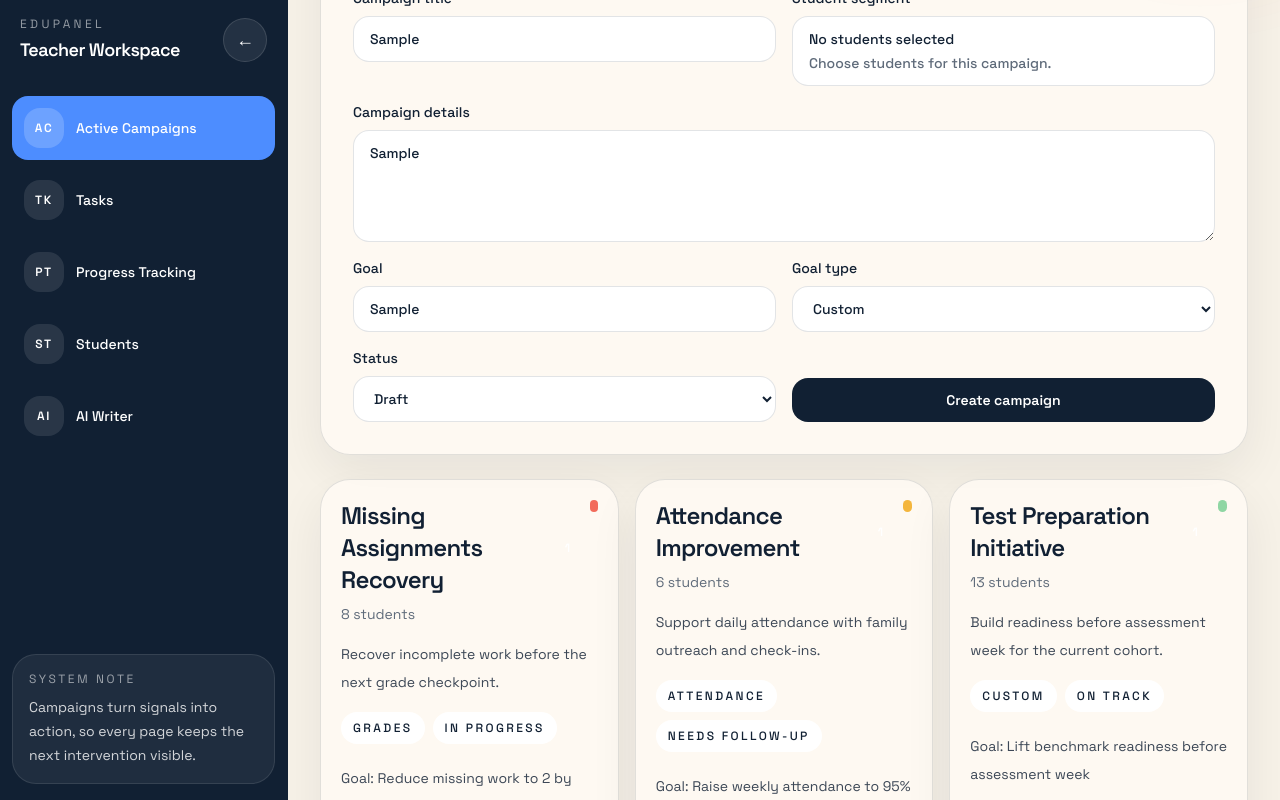
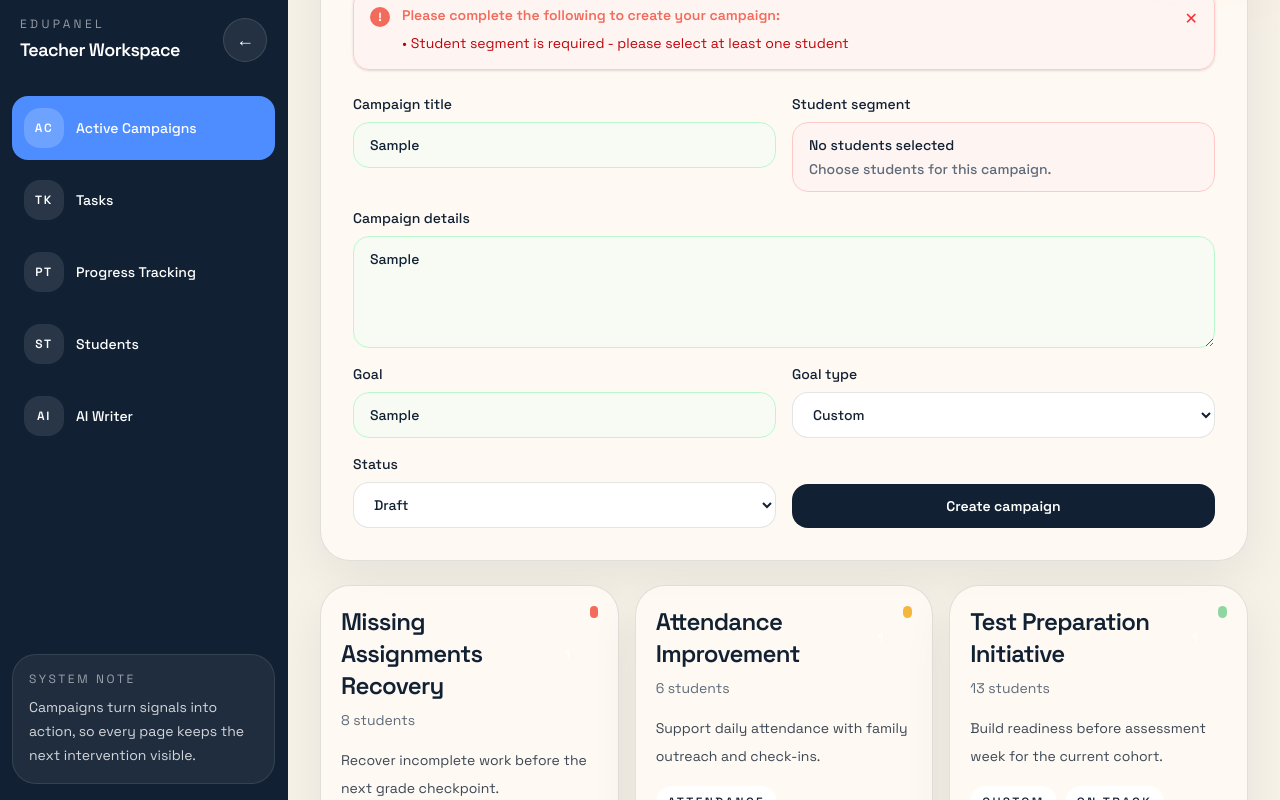
Before and after one commit to Drdraqounof/BC2, a Next.js app: page /active-campaigns in a window 1280 px wide. Both pictures are taken after typing "Sample", "Sample", "Sample" into the empty fields and a click on the button "Create campaign". Shown: the part 463-1263 px from the top of the page. Built offline with nearby package versions, Linux system fonts and the light colour scheme.

Commit message:
fix: correct task-assignment route URL path for route groups

```diff
--- a/app/(dashboard)/active-campaigns/page.tsx
+++ b/app/(dashboard)/active-campaigns/page.tsx
@@ -51,6 +51,17 @@ function getEmptyForm(): CampaignFormState {
   };
 }
 
+function getFieldHighlight(isEmpty: boolean): string {
+  return isEmpty ? "bg-amber-50/50 border-amber-200" : "";
+}
+
+function isFieldEmpty(field: string | string[]): boolean {
+  if (Array.isArray(field)) {
+    return field.length === 0;
+  }
+  return field.trim() === "";
+}
+
 export default function ActiveCampaignsPage() {
   const [campaigns, setCampaigns] = useState<CampaignRecord[]>(activeCampaigns);
   const [form, setForm] = useState<CampaignFormState>(getEmptyForm);
@@ -58,6 +69,8 @@ export default function ActiveCampaignsPage() {
   const [isEditingDetails, setIsEditingDetails] = useState(false);
   const [isStudentPickerOpen, setIsStudentPickerOpen] = useState(false);
   const [tasks, setTasks] = useState<TaskRecord[]>(mockTasks);
+  const [validationErrors, setValidationErrors] = useState<string[]>([]);
+  const [showErrorNotification, setShowErrorNotification] = useState(false);
 
   const visibleCampaigns = useMemo(
     () => campaigns.filter((campaign) => !campaign.archived),
@@ -81,6 +94,7 @@ export default function ActiveCampaignsPage() {
 
   function handleFieldChange<K extends keyof CampaignFormState>(field: K, value: CampaignFormState[K]) {
     setForm((current) => ({ ...current, [field]: value }));
+    setShowErrorNotification(false);
   }
 
   function resetForm() {
@@ -90,12 +104,28 @@ export default function ActiveCampaignsPage() {
   function handleSubmit(event: React.FormEvent<HTMLFormElement>) {
     event.preventDefault();
 
+    const errors: string[] = [];
     const title = form.title.trim();
     const description = form.description.trim();
     const goal = form.goal.trim();
     const selectedStudents = form.selectedStudents;
 
-    if (!title || !description || !goal || selectedStudents.length === 0) {
+    if (!title) {
+      errors.push("Campaign title is required");
+    }
+    if (selectedStudents.length === 0) {
+      errors.push("Student segment is required - please select at least one student");
+    }
+    if (!description) {
+      errors.push("Campaign details are required");
+    }
+    if (!goal) {
+      errors.push("Goal is required");
+    }
+
+    if (errors.length > 0) {
+      setValidationErrors(errors);
+      setShowErrorNotification(true);
       return;
     }
 
@@ -118,6 +148,8 @@ export default function ActiveCampaignsPage() {
         ),
       );
       setIsEditingDetails(false);
+      setValidationErrors([]);
+      setShowErrorNotification(false);
       return;
     }
 
@@ -139,6 +171,8 @@ export default function ActiveCampaignsPage() {
     ]);
 
     resetForm();
+    setValidationErrors([]);
+    setShowErrorNotification(false);
   }
 
   function openCampaignDetails(campaign: CampaignRecord, editMode = false) {
@@ -243,13 +277,46 @@ export default function ActiveCampaignsPage() {
           </div>
         </div>
 
+        {showErrorNotification && validationErrors.length > 0 && (
+          <div className="mt-6 rounded-2xl border border-red-200 bg-red-50/50 p-4 shadow-sm">
+            <div className="flex items-start gap-3">
+              <div className="mt-0.5 h-5 w-5 flex-shrink-0 rounded-full bg-[var(--signal-red)] flex items-center justify-center">
+                <span className="text-xs font-bold text-white">!</span>
+              </div>
+              <div className="flex-1">
+                <h3 className="text-sm font-semibold text-[var(--signal-red)]">
+                  Please complete the following to create your campaign:
+                </h3>
+                <ul className="mt-2 space-y-1">
+                  {validationErrors.map((error, index) => (
+                    <li key={index} className="text-sm text-red-700">
+                      • {error}
+                    </li>
+                  ))}
+                </ul>
+              </div>
+              <button
+                type="button"
+                onClick={() => setShowErrorNotification(false)}
+                className="mt-0.5 flex-shrink-0 text-red-500 hover:text-red-700"
+              >
+                ✕
+              </button>
+            </div>
+          </div>
+        )}
+
         <form className="mt-6 grid gap-4 md:grid-cols-2" onSubmit={handleSubmit}>
           <label className="flex flex-col gap-2 text-sm font-medium text-[var(--foreground)]">
             Campaign title
             <input
               value={form.title}
               onChange={(event) => handleFieldChange("title", event.target.value)}
-              className="rounded-2xl border border-[var(--border)] bg-white px-4 py-3 text-sm outline-none transition focus:border-[var(--signal-blue)]"
+              className={`rounded-2xl border px-4 py-3 text-sm outline-none transition focus:border-[var(--signal-blue)] ${
+                isFieldEmpty(form.title)
+                  ? "border-red-200 bg-red-50/50"
+                  : "border-green-200 bg-green-50/50"
+              }`}
               placeholder="Attendance recovery sprint"
             />
           </label>
@@ -259,7 +326,11 @@ export default function ActiveCampaignsPage() {
             <button
               type="button"
               onClick={() => setIsStudentPickerOpen(true)}
-              className="rounded-2xl border border-[var(--border)] bg-white px-4 py-3 text-left text-sm transition hover:border-[var(--signal-blue)]"
+              className={`rounded-2xl border px-4 py-3 text-left text-sm transition hover:border-[var(--signal-blue)] ${
+                isFieldEmpty(form.selectedStudents)
+                  ? "border-red-200 bg-red-50/50"
+                  : "border-green-200 bg-green-50/50"
+              }`}
             >
               <span className="block font-medium text-[var(--foreground)]">
                 {formatStudentSegment(form.selectedStudents)}
@@ -275,7 +346,11 @@ export default function ActiveCampaignsPage() {
             <textarea
               value={form.description}
               onChange={(event) => handleFieldChange("description", event.target.value)}
-              className="min-h-28 rounded-2xl border border-[var(--border)] bg-white px-4 py-3 text-sm outline-none transition focus:border-[var(--signal-blue)]"
+              className={`min-h-28 rounded-2xl border px-4 py-3 text-sm outline-none transition focus:border-[var(--signal-blue)] ${
+                isFieldEmpty(form.description)
+                  ? "border-red-200 bg-red-50/50"
+                  : "border-green-200 bg-green-50/50"
+              }`}
               placeholder="Describe what this intervention is solving and the teacher action it supports."
             />
           </label>
@@ -285,7 +360,11 @@ export default function ActiveCampaignsPage() {
             <input
               value={form.goal}
               onChange={(event) => handleFieldChange("goal", event.target.value)}
-              className="rounded-2xl border border-[var(--border)] bg-white px-4 py-3 text-sm outline-none transition focus:border-[var(--signal-blue)]"
+              className={`rounded-2xl border px-4 py-3 text-sm outline-none transition focus:border-[var(--signal-blue)] ${
+                isFieldEmpty(form.goal)
+                  ? "border-red-200 bg-red-50/50"
+                  : "border-green-200 bg-green-50/50"
+              }`}
               placeholder="Raise weekly attendance to 95%"
             />
           </label>
--- a/app/(dashboard)/task-assignment/[id]/page.tsx
+++ b/app/(dashboard)/task-assignment/[id]/page.tsx
@@ -1,19 +1,15 @@
 "use client";
 
 import { useState } from "react";
-import { useRouter } from "next/navigation";
+import { useRouter, useParams } from "next/navigation";
 import { mockTasks, type TaskRecord, type Comment, type Rating, type Evidence } from "../../../dashboard-data";
 
-type Params = {
-  params: {
-    id: string;
-  };
-};
-
-export default function TaskDetailPage({ params }: Params) {
+export default function TaskDetailPage() {
   const router = useRouter();
+  const params = useParams();
+  const taskId = params.id as string;
   const [tasks, setTasks] = useState<TaskRecord[]>(mockTasks);
-  const task = tasks.find((t) => t.id === params.id);
+  const task = tasks.find((t) => t.id === taskId);
 
   const [newCommentText, setNewCommentText] = useState("");
   const [newRatingCategory, setNewRatingCategory] = useState("");
--- a/app/(dashboard)/task-assignment/page.tsx
+++ b/app/(dashboard)/task-assignment/page.tsx
@@ -56,7 +56,7 @@ export default function TaskAssignmentPage() {
     return tasks.filter((task) => {
       // Filter by student
       if (filterStudentId !== "all") {
-        if (!task.selectedStudents.includes(filterStudentId)) {
+        if (!task.selectedStudents || !task.selectedStudents.includes(filterStudentId)) {
           return false;
         }
       }
@@ -434,7 +434,7 @@ export default function TaskAssignmentPage() {
             </div>
           ) : (
             filteredTasks.map((task) => (
-              <Link key={task.id} href={`/dashboard/task-assignment/${task.id}`}>
+              <Link key={task.id} href={`/task-assignment/${task.id}`}>
                 <article className="cursor-pointer rounded-[30px] border border-[var(--border)] bg-[var(--panel)] p-5 shadow-[0_18px_50px_rgba(15,23,42,0.07)] transition hover:border-[var(--signal-blue)]">
                 <div className="flex items-start justify-between gap-3">
                   <div className="flex-1">
--- a/app/dashboard-data.ts
+++ b/app/dashboard-data.ts
@@ -185,6 +185,7 @@ export type TaskRecord = {
   creatorId: string;
   studentCount: number;
   completedCount: number;
+  selectedStudents?: string[];
   status: "pending" | "in-progress" | "completed" | "revision-submitted";
 };
 
@@ -217,6 +218,7 @@ export const mockTasks: TaskRecord[] = [
     creatorId: "teacher-1",
     studentCount: 3,
     completedCount: 1,
+    selectedStudents: ["Maya Thompson", "Ava Patel", "Noah Rivera"],
     status: "in-progress",
   },
   {
@@ -231,6 +233,7 @@ export const mockTasks: TaskRecord[] = [
     creatorId: "teacher-1",
     studentCount: 2,
     completedCount: 1,
+    selectedStudents: ["Noah Rivera", "Maya Thompson"],
     status: "in-progress",
   },
   {
@@ -248,6 +251,7 @@ export const mockTasks: TaskRecord[] = [
     creatorId: "teacher-1",
     studentCount: 5,
     completedCount: 5,
+    selectedStudents: ["Eli Johnson", "Ava Patel"],
     status: "completed",
   },
   {
@@ -261,6 +265,7 @@ export const mockTasks: TaskRecord[] = [
     creatorId: "teacher-1",
     studentCount: 8,
     completedCount: 3,
+    selectedStudents: ["Maya Thompson", "Noah Rivera", "Eli Johnson", "Ava Patel"],
     status: "revision-submitted",
   },
 ];
```
